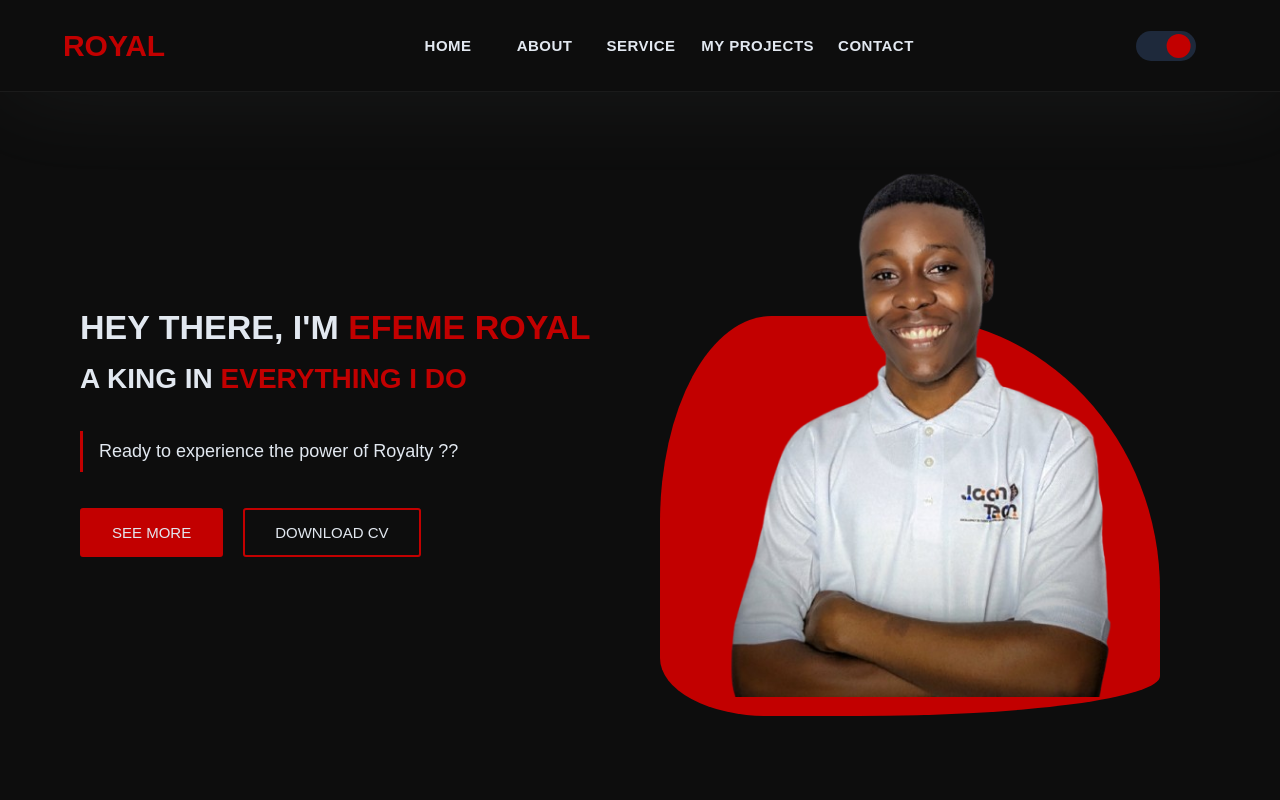
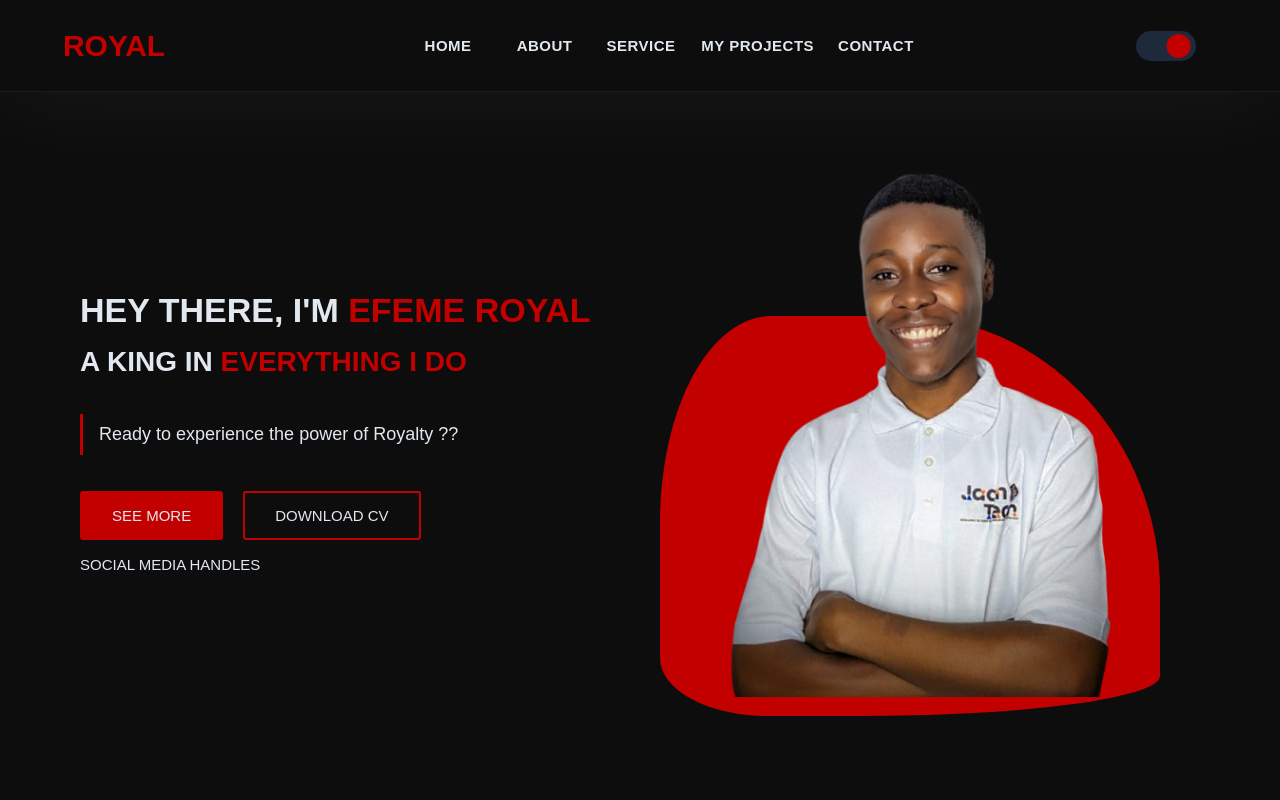
Before and after one commit to efemeroyal/myPortfolio, a React (Create React App) app: page / in a window 1280 px wide. Shown: the top 800 px of the page. Built offline with nearby package versions, Linux system fonts and the light colour scheme.

Commit message:
Portfolio ^v1.1.2 successfully pushed

```diff
--- a/src/components/Hero.js
+++ b/src/components/Hero.js
@@ -23,6 +23,8 @@ function Hero() {
             Download CV
           </a>
         </div>
+
+        <div className="social-links">SOCIAL MEDIA HANDLES</div>
       </div>
       <div className="right">
         <div className="img-container">
```
